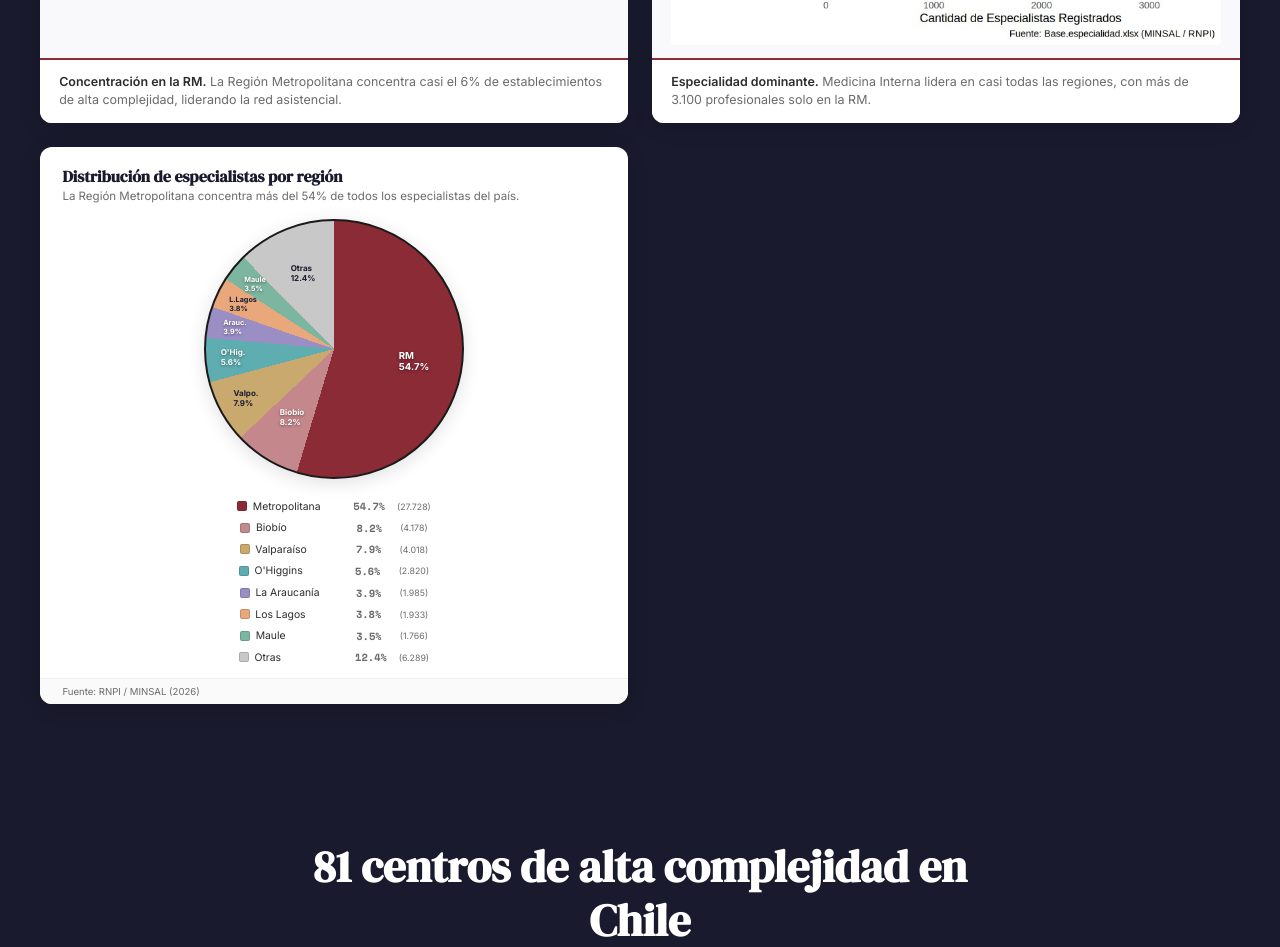
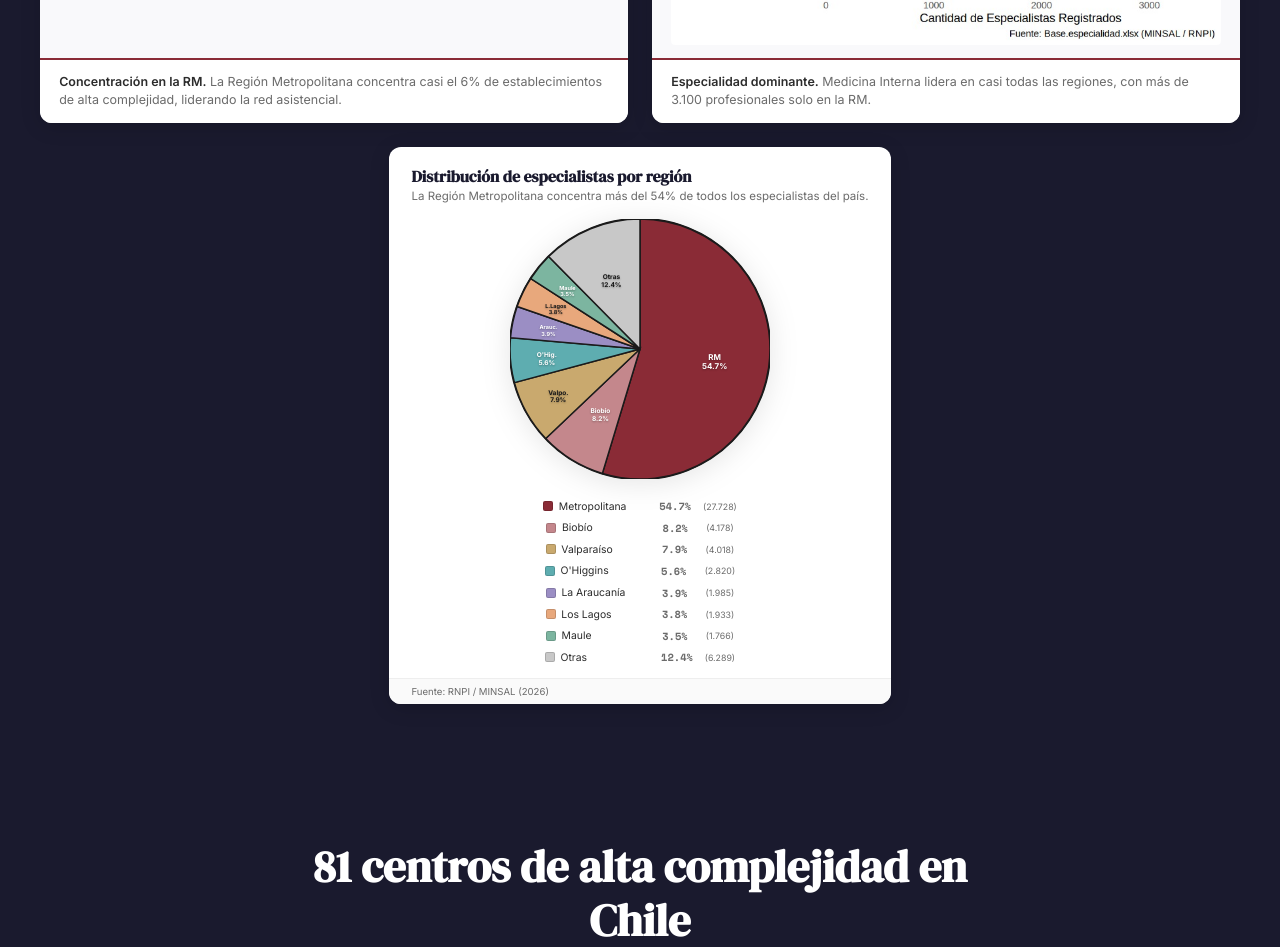
Before and after one commit to beca-py/el-peso-del-centro, a website: page public/index.html in a window 1280 px wide. Shown: the part 3507-4454 px from the top of the page. Drawn offline with nearby package versions, Linux system fonts and the light colour scheme; grey boxes are pictures that could not be loaded.

Commit message:
Centrar gráfico de torta en la grilla y agregar líneas negras entre slices
- Pie chart ocupa ambas columnas centrado (chart-full: grid-column 1/-1)
- Reemplazar conic-gradient por SVG con stroke negro entre cada sector
- Etiquetas como SVG text dentro de cada slice
- Drop shadow en el contenedor SVG

Co-Authored-By: Claude Opus 4.6 <noreply@anthropic.com>

```diff
--- a/public/index.html
+++ b/public/index.html
@@ -92,6 +92,7 @@
     .charts-sec .sec-title{color:white}
     .charts-sec .sec-desc{color:rgba(255,255,255,.5)}
     .charts-grid{display:grid;grid-template-columns:1fr 1fr;gap:1.5rem;margin-top:2rem}
+    .chart-card.chart-full{grid-column:1/-1;max-width:540px;justify-self:center}
     .chart-card{
       background:white;border-radius:12px;overflow:hidden;
       box-shadow:0 4px 20px rgba(0,0,0,.15);transition:transform .3s;
@@ -119,15 +120,12 @@
 
     /* pie */
     .pie-wrap{display:flex;flex-direction:column;align-items:center;gap:1.2rem;width:100%}
-    .pie-container{position:relative;width:260px;height:260px;flex-shrink:0;margin:0 auto}
-    .pie-circle{width:100%;height:100%;border-radius:50%;border:2.5px solid #1a1a1a;box-shadow:0 4px 18px rgba(0,0,0,.12)}
+    .pie-container{width:260px;height:260px;flex-shrink:0;margin:0 auto;filter:drop-shadow(0 4px 14px rgba(0,0,0,.1))}
     .pie-legend{display:flex;flex-wrap:wrap;gap:.35rem .9rem;justify-content:center;max-width:380px}
     .pie-li{display:flex;align-items:center;gap:.35rem;font-size:.65rem;color:var(--text)}
     .pie-dot{width:10px;height:10px;border-radius:2px;flex-shrink:0;border:1px solid rgba(0,0,0,.15)}
     .pie-pct{font-family:'Space Mono',monospace;font-weight:600;color:var(--text-light);min-width:38px}
     .pie-n{font-size:.55rem;color:var(--text-light)}
-    .pie-label{position:absolute;font-size:.52rem;font-weight:700;color:white;text-shadow:0 1px 3px rgba(0,0,0,.45);pointer-events:none;white-space:nowrap;transform:translate(-50%,-50%);line-height:1.2}
-    .pie-label.dark-text{color:var(--dark);text-shadow:none}
 
     /* ── MAP SECTION (PROTAGONIST) ── */
     .map-hero{background:var(--dark);padding:0;position:relative}
@@ -306,7 +304,6 @@
       .map-stat-pill .val{font-size:.9rem}
       .map-stat-pill .lbl{font-size:.5rem}
       .pie-container{width:200px;height:200px}
-      .pie-label{font-size:.44rem!important}
       .pie-li{font-size:.6rem}
       .chart-header{padding:1rem 1.1rem .3rem}
       .chart-body{padding:.4rem 1.1rem .6rem}
@@ -452,7 +449,7 @@
         <div class="chart-img-wrap"><img src="img/grafico-especialidades.jpeg" alt="Medicina Interna domina la dotación de especialistas por región" loading="lazy"></div>
         <div class="chart-card-caption"><strong>Especialidad dominante.</strong> Medicina Interna lidera en casi todas las regiones, con más de 3.100 profesionales solo en la RM.</div>
       </div>
-      <div class="chart-card">
+      <div class="chart-card chart-full">
         <div class="chart-header">
           <h3 class="chart-title">Distribución de especialistas por región</h3>
           <p class="chart-sub">La Región Metropolitana concentra más del 54% de todos los especialistas del país.</p>
@@ -927,42 +924,42 @@ carousel.addEventListener('scroll', () => {
   const op=slices.slice(7).reduce((s,d)=>s+d.p,0);
   top.push({n:'Otras',v:ov,p:op});
 
-  // conic gradient
-  let grad='',cum=0;
-  top.forEach((d,i)=>{
-    grad+=`${pal[i]} ${cum.toFixed(2)}% ${(cum+d.p).toFixed(2)}%`;
-    cum+=d.p;
-    if(i<top.length-1)grad+=',';
-  });
-
-  // position labels at midpoint angle of each slice
-  const R=130; // half of container size (260/2)
-  let labels='',cumA=0;
+  // Build SVG pie with black stroke between slices
+  const R=130,cx=130,cy=130;
+  let svgSlices='',svgLabels='',cumP=0;
   const short={
     'Metropolitana':'RM','Valparaíso':'Valpo.','Biobío':'Biobío',
     "O'Higgins":"O'Hig.",'La Araucanía':'Arauc.',
     'Los Lagos':'L.Lagos','Maule':'Maule','Otras':'Otras'
   };
+  function polPt(deg,r){return[cx+Math.cos(deg*Math.PI/180)*r,cy+Math.sin(deg*Math.PI/180)*r]}
   top.forEach((d,i)=>{
-    const midDeg=cumA+d.p/2;
-    const rad=(midDeg*3.6-90)*Math.PI/180; // convert % to degrees, offset -90
-    // push label toward edge for big slices, closer for small
-    const dist=d.p>8?R*0.62:R*0.78;
-    const x=R+Math.cos(rad)*dist;
-    const y=R+Math.sin(rad)*dist;
-    const name=short[d.n]||d.n;
-    const dark=pal[i]==='#C9A96E'||pal[i]==='#E8A87C'||pal[i]==='#c8c8c8';
-    const fs=d.p>15?'.6rem':d.p>5?'.5rem':'.45rem';
+    const startA=cumP*3.6-90;
+    const endA=(cumP+d.p)*3.6-90;
+    const [x1,y1]=polPt(startA,R);
+    const [x2,y2]=polPt(endA,R);
+    const big=d.p>50?1:0;
+    svgSlices+=`<path d="M${cx},${cy} L${x1.toFixed(2)},${y1.toFixed(2)} A${R},${R} 0 ${big} 1 ${x2.toFixed(2)},${y2.toFixed(2)} Z" fill="${pal[i]}" stroke="#1a1a1a" stroke-width="1.5"/>`;
+    // label inside slice
     if(d.p>2.5){
-      labels+=`<span class="pie-label${dark?' dark-text':''}" style="left:${x.toFixed(0)}px;top:${y.toFixed(0)}px;font-size:${fs}">${name}<br>${d.p.toFixed(1)}%</span>`;
+      const midA=(startA+endA)/2;
+      const dist=d.p>8?R*0.58:R*0.72;
+      const [lx,ly]=polPt(midA,dist);
+      const name=short[d.n]||d.n;
+      const dark=pal[i]==='#C9A96E'||pal[i]==='#E8A87C'||pal[i]==='#c8c8c8';
+      const fill=dark?'#1a1a1a':'#fff';
+      const fs=d.p>15?8:d.p>5?6.5:5.5;
+      svgLabels+=`<text x="${lx.toFixed(1)}" y="${ly.toFixed(1)}" text-anchor="middle" fill="${fill}" font-size="${fs}" font-weight="700" font-family="Inter,sans-serif" style="text-shadow:0 1px 2px rgba(0,0,0,.3)"><tspan x="${lx.toFixed(1)}" dy="0">${name}</tspan><tspan x="${lx.toFixed(1)}" dy="${fs*1.15}">${d.p.toFixed(1)}%</tspan></text>`;
     }
-    cumA+=d.p;
+    cumP+=d.p;
   });
 
   el.innerHTML=`<div class="pie-wrap">
     <div class="pie-container">
-      <div class="pie-circle" style="background:conic-gradient(${grad})"></div>
-      ${labels}
+      <svg viewBox="0 0 260 260" width="100%" height="100%">
+        <circle cx="${cx}" cy="${cy}" r="${R}" fill="none" stroke="#1a1a1a" stroke-width="2.5"/>
+        ${svgSlices}${svgLabels}
+      </svg>
     </div>
     <div class="pie-legend">${top.map((d,i)=>`<div class="pie-li">
       <span class="pie-dot" style="background:${pal[i]}"></span>
```
